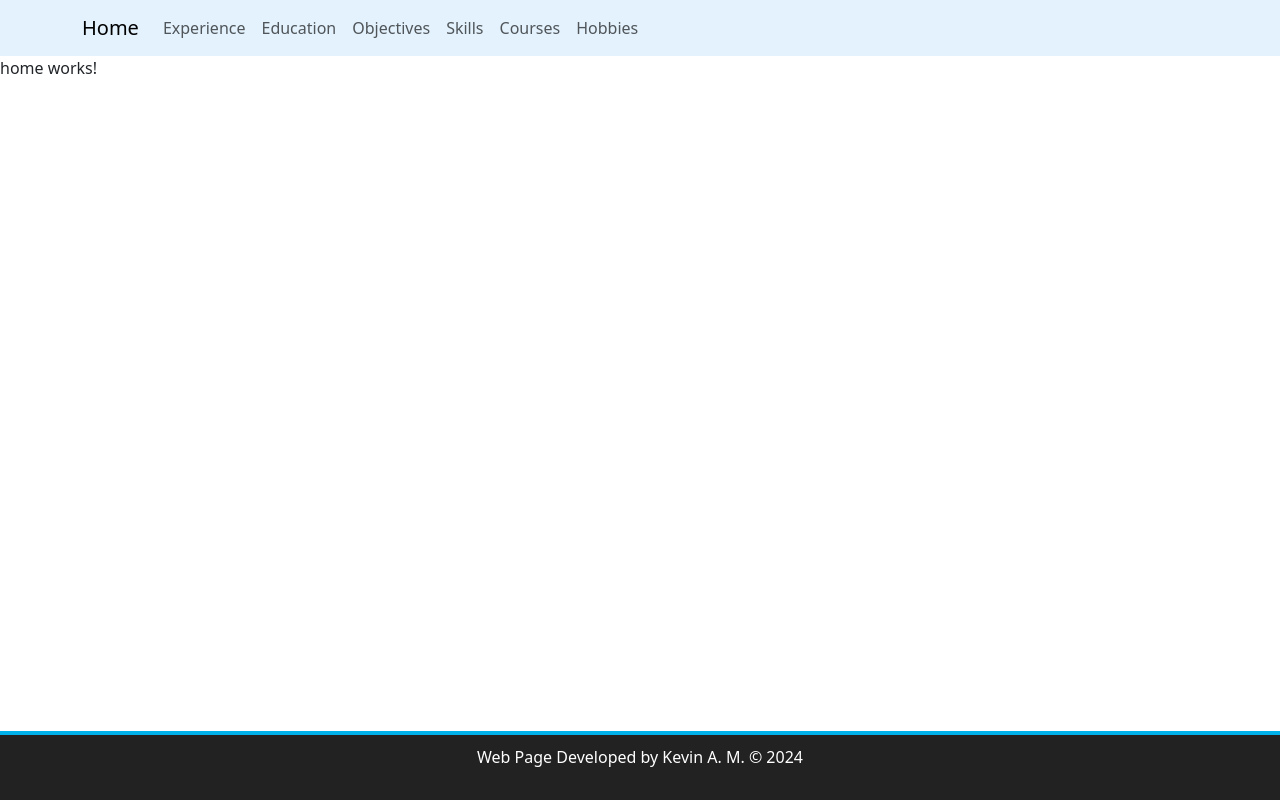
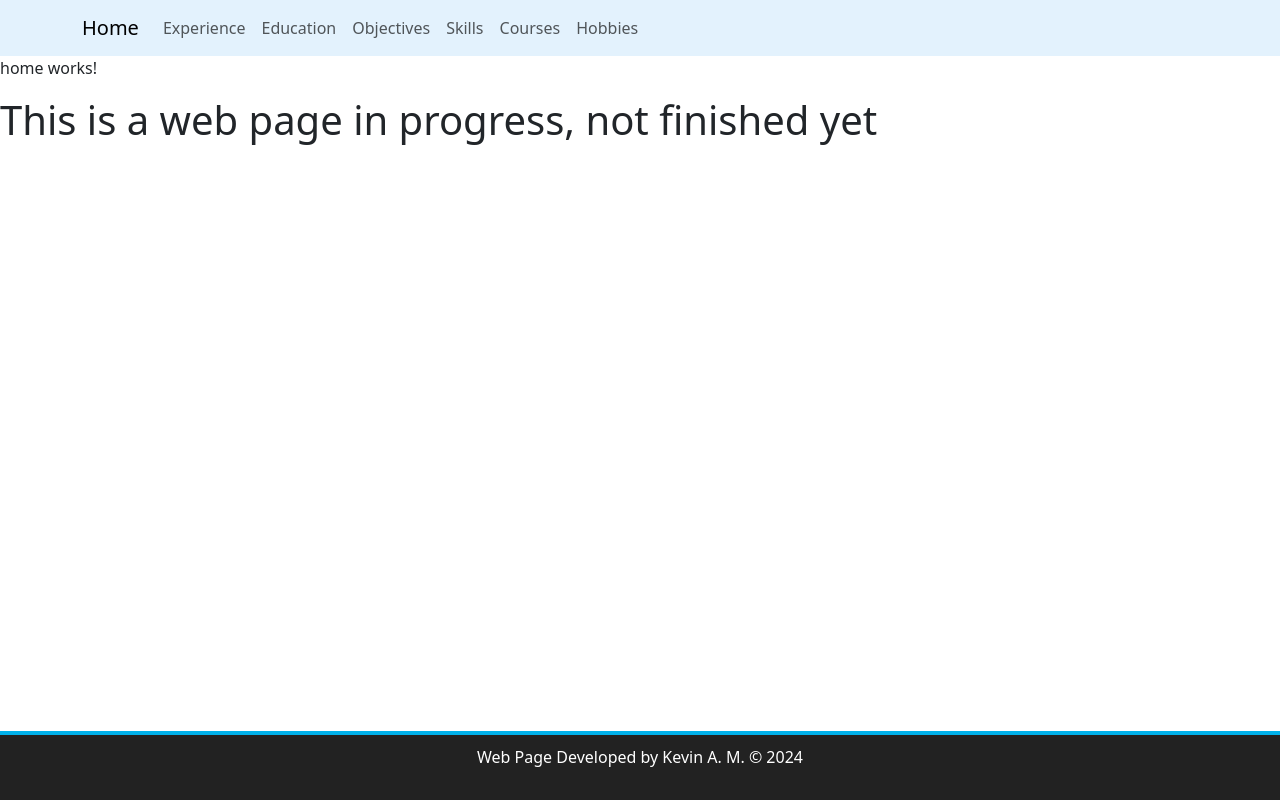
Before and after one commit to Kenjivlar/pageCVAngular, an Angular app: page / in a window 1280 px wide. Built offline with nearby package versions, Linux system fonts and the light colour scheme.

Commit message:
work in progress

```diff
--- a/src/app/pages/home/home.component.html
+++ b/src/app/pages/home/home.component.html
@@ -1 +1,3 @@
 <p>home works!</p>
+
+<h1>This is a web page in progress, not finished yet</h1>
```
